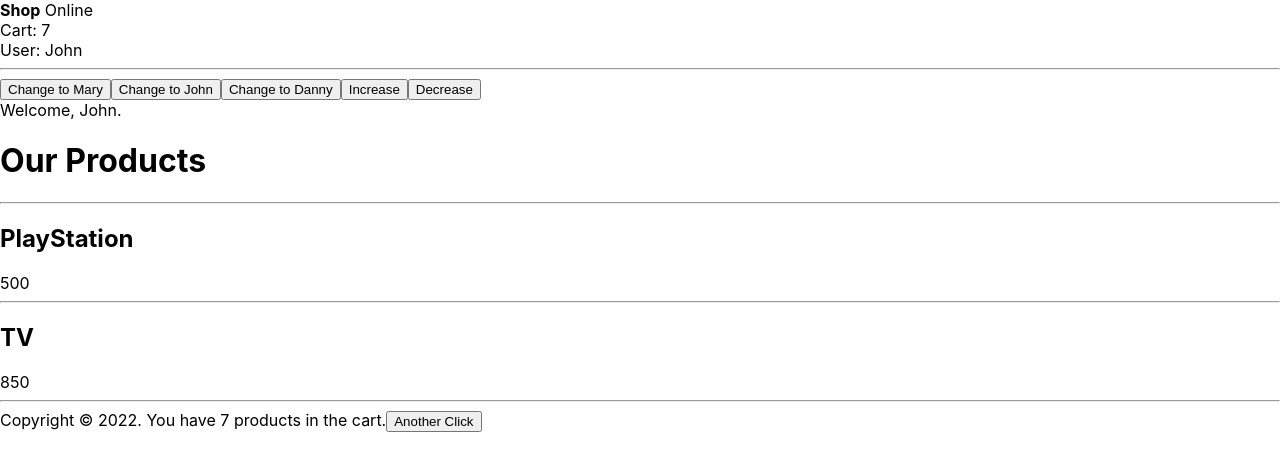
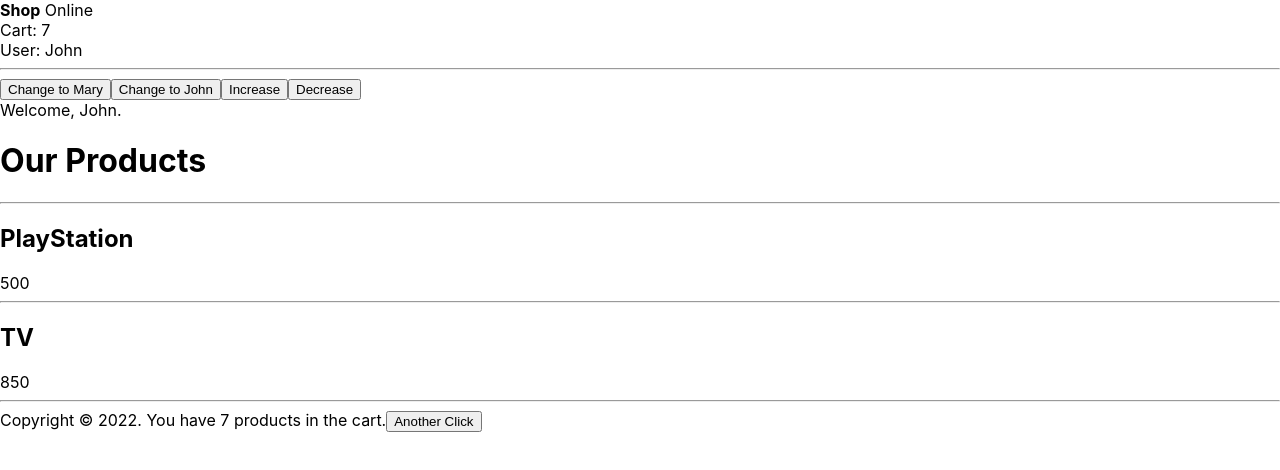
Before and after one commit to m-hespanhol/shop-online, a React (Create React App) app: page / in a window 1280 px wide. Shown: the top 470 px of the page. Built offline with nearby package versions, Linux system fonts and the light colour scheme.

Commit message:
Delete the Danny button

```diff
--- a/src/App.js
+++ b/src/App.js
@@ -53,10 +53,6 @@ class App extends React.Component {
         >Change to John</button>
 
         <button
-          onClick={() => this.handleClick('Danny')}
-        >Change to Danny</button>
-
-        <button
           onClick={this.handleIncreaseClick}
         >Increase</button>
 
```
